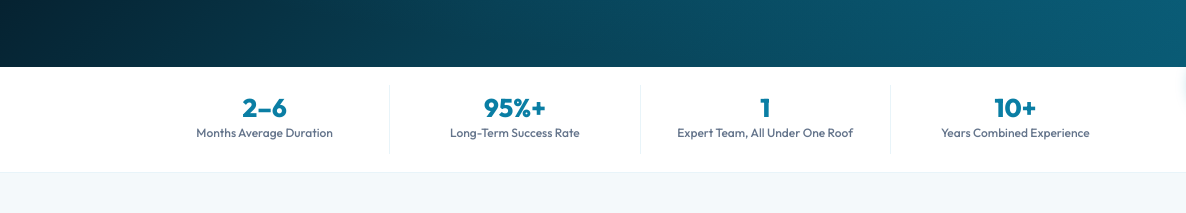
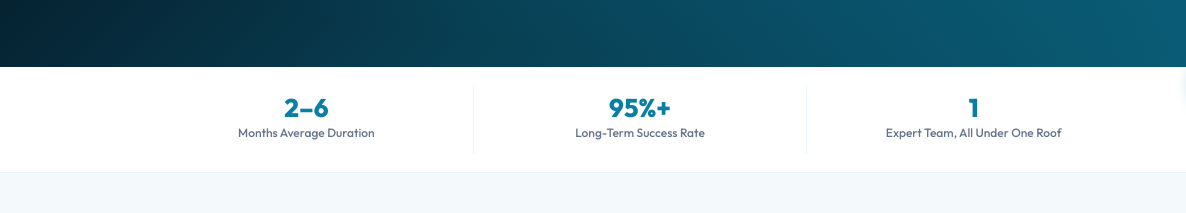
Before and after one commit to ddccare2000-boop/dental-website-with-blog, a plain HTML site: page full-mouth-rehabilitation.html in a window 1280 px wide. Shown: the part 587-800 px from the top of the page, 0-1186 px from the left. Drawn offline with nearby package versions, Linux system fonts and the light colour scheme.

Commit message:
Update full-mouth-rehabilitation.html

```diff
--- a/full-mouth-rehabilitation.html
+++ b/full-mouth-rehabilitation.html
@@ -437,9 +437,7 @@ function googleTranslateElementInit() {
       <div class="num">1</div>
       <div class="lbl">Expert Team, All Under One Roof</div>
     </div>
-    <div class="stat-item">
-      <div class="num">10+</div>
-      <div class="lbl">Years Combined Experience</div>
+
     </div>
   </div>
 </div>
```
